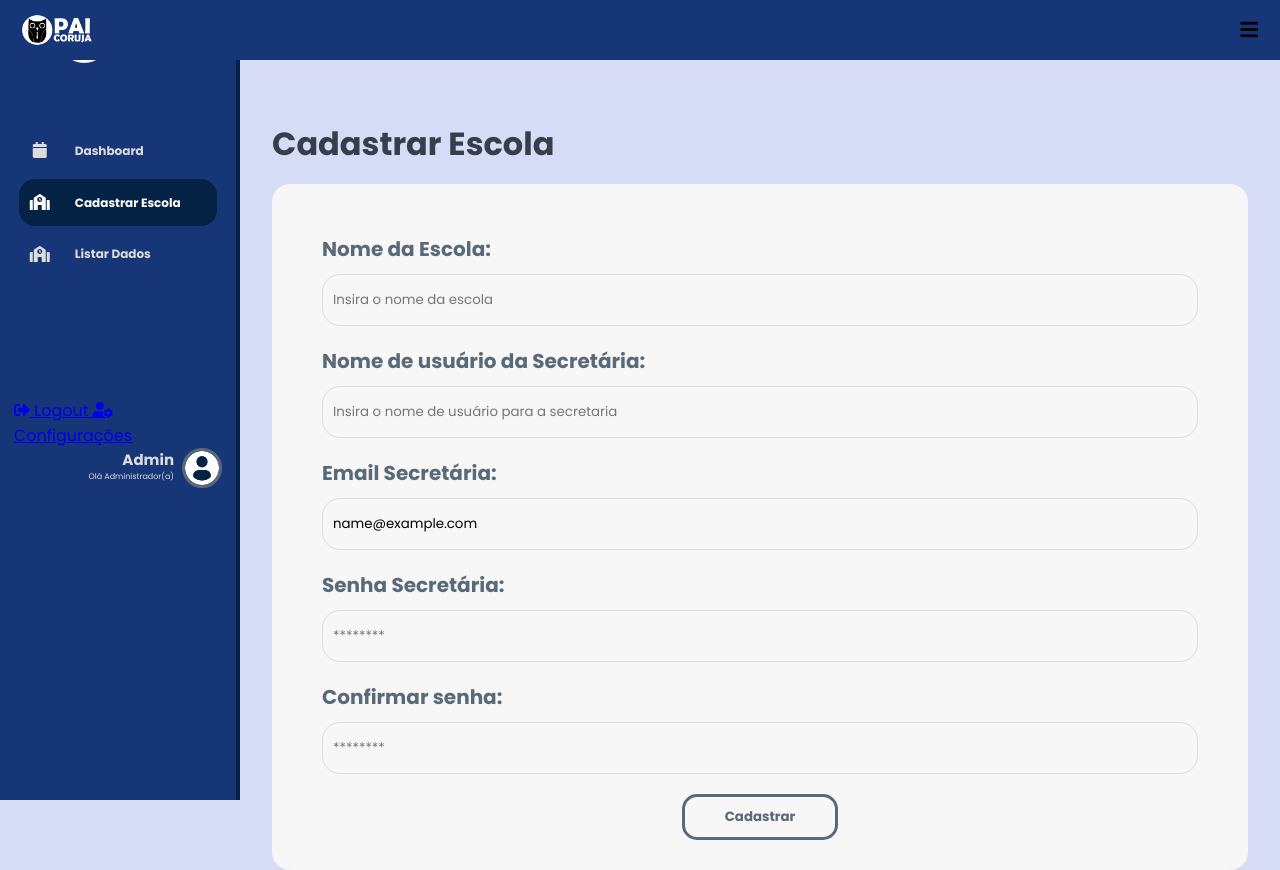
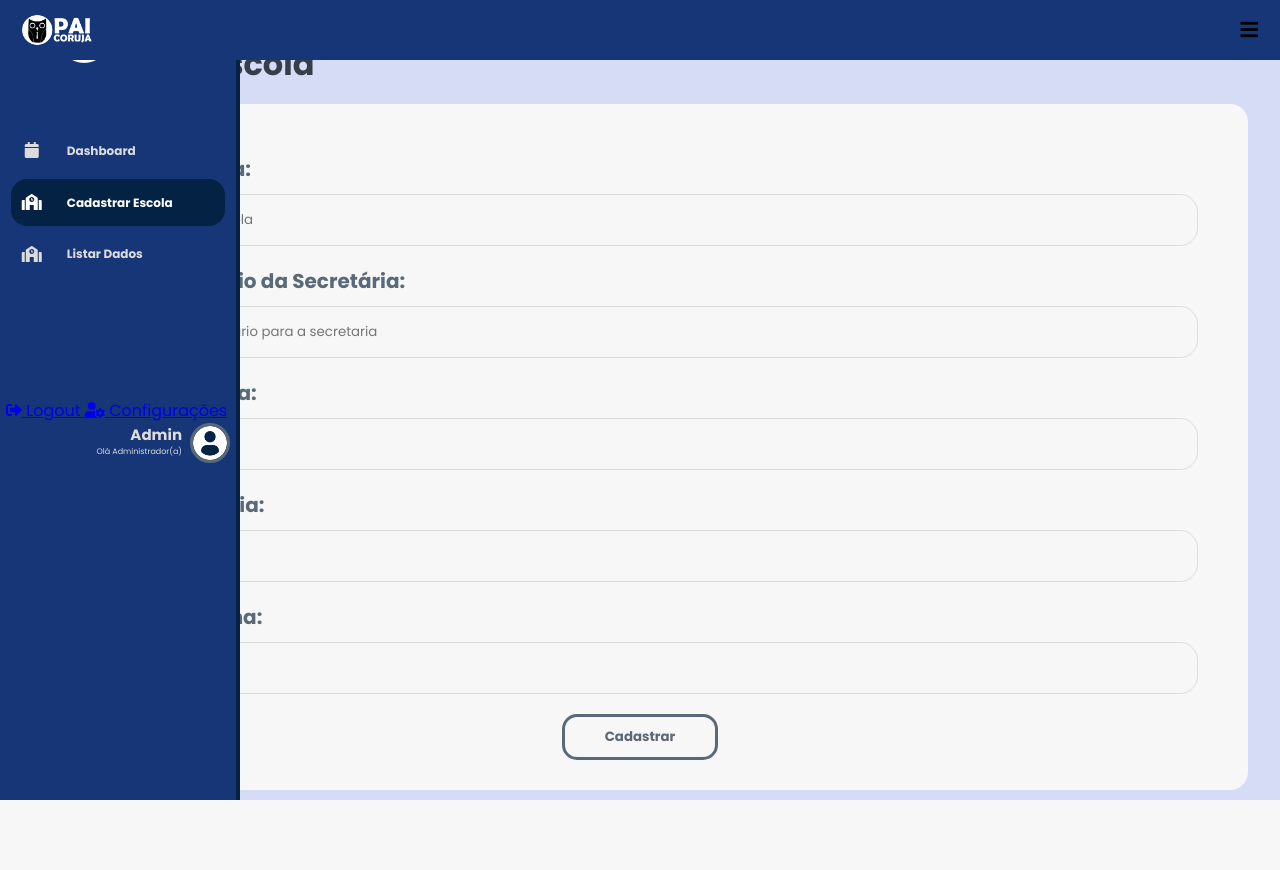
Before and after one commit to Bifrost-Corporation/Pai_Coruja_Web, a PHP site: page /adm/cadastrar-escola.php in a window 1280 px wide. After the commit the page ends 800 px from the top, so only its background shows below. Run offline with PHP 8.4, Linux system fonts and the light colour scheme; the visitor is signed in with stand-in values (Sample User, id 1); some libraries are stand-ins or nearby versions.

Commit message:
alterações no container-dash, e no margin do menu compacto

```diff
--- a/assets/css/secretaria/dashboard.css
+++ b/assets/css/secretaria/dashboard.css
@@ -14,13 +14,12 @@ body{
 
     display: flex;
     flex-direction: column;
-    margin-left: 240px;
     background-color: var(--cinzaBackground);
     /* background-image: url(../../../img/background.png); */
     transition: 200ms ease;
     /* background-position: center top; */
     background-size: 100% 100%;
-    padding: 15vh 2rem 0 2rem;
+    padding: 5vh 2rem 0 2rem;
 
     height: 100vh;
     gap: 1rem;
--- a/assets/css/side-menu.css
+++ b/assets/css/side-menu.css
@@ -129,7 +129,7 @@
     height: 100vh;
     width: 240px;
     background: var(--azulumpoucosaturado);
-    padding: 6px 14px;
+    padding: 6px 6px;
     position: fixed;
     border-right: solid;
     border-color: var(--azulbtnsair);
--- a/assets/js/nav.js
+++ b/assets/js/nav.js
@@ -44,9 +44,8 @@ function Navbar1(botaoAbrir, menu, botaoFechar, container,container2) {
 
         menuNav.classList.toggle("sidebar-compact")
         containerMain.classList.toggle("container-maior")
-        containerDash.classList.toggle("container-maior")
     });
 
 }
 
-const mobileMenu3 = new Navbar1(".btn-nav-pc-open", ".sidebar", ".btn-nav-pc-open", ".container-main",".container-dash")
+const mobileMenu3 = new Navbar1(".btn-nav-pc-open", ".sidebar", ".btn-nav-pc-open", ".container-main")
--- a/secretaria/dashboard.php
+++ b/secretaria/dashboard.php
@@ -220,7 +220,7 @@
 
 
 
-    <main>
+    <main class="container-main">
 
 
 
```
